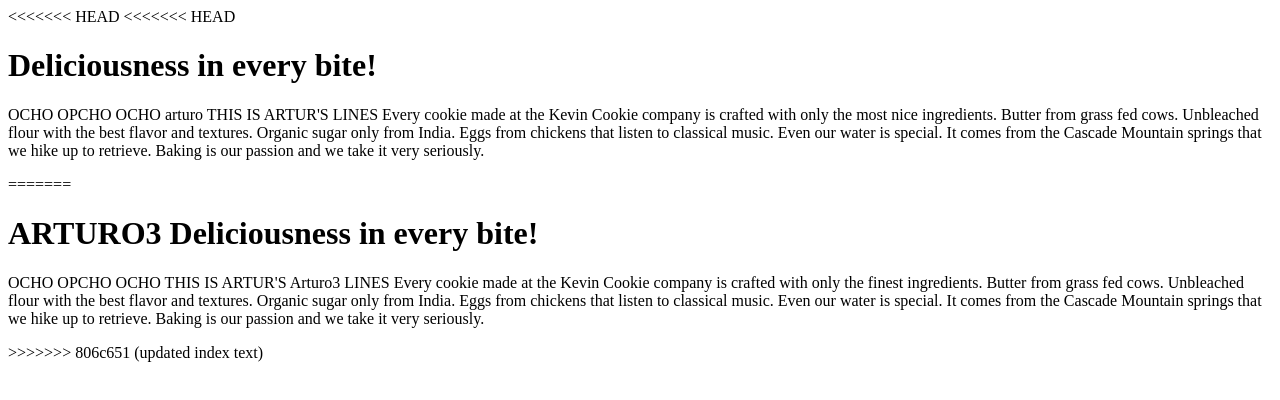
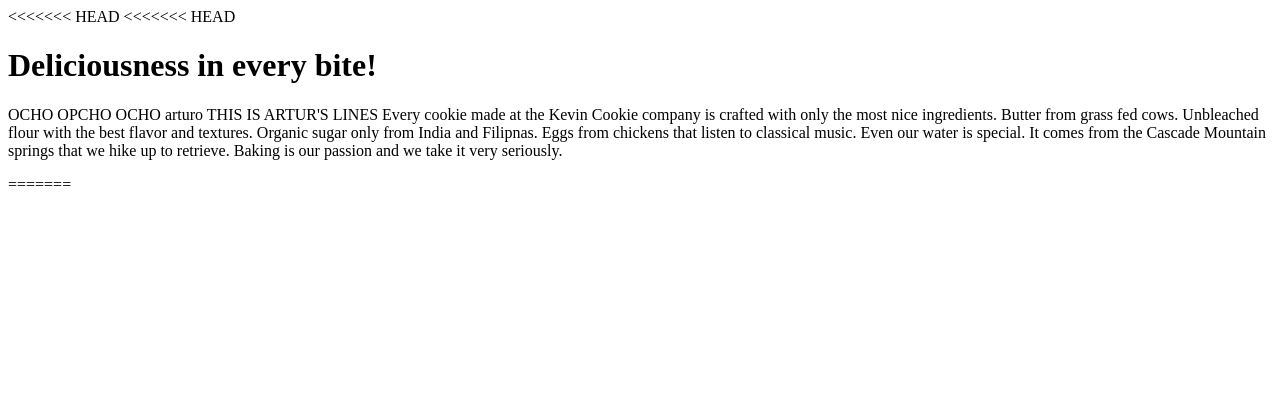
Before and after one commit to r2damianster/practice, a plain HTML site: page index.htm in a window 1280 px wide. Drawn offline with Linux system fonts and the light colour scheme.

Commit message:
Filipinas y No conflicto.htm

```diff
--- a/index.htm
+++ b/index.htm
@@ -5,11 +5,8 @@
 <<<<<<< HEAD
 <<<<<<< HEAD
 <h1>Deliciousness in every bite!</h1>
-<p>OCHO OPCHO OCHO arturo THIS IS ARTUR'S LINES Every cookie made at the Kevin Cookie company is crafted with only the most nice ingredients. Butter from grass fed cows. Unbleached flour with the best flavor and textures. Organic sugar only from India. Eggs from chickens that listen to classical music. Even our water is special. It comes from the Cascade Mountain springs that we hike up to retrieve. Baking is our passion and we take it very seriously.</p>
+<p>OCHO OPCHO OCHO arturo THIS IS ARTUR'S LINES Every cookie made at the Kevin Cookie company is crafted with only the most nice ingredients. Butter from grass fed cows. Unbleached flour with the best flavor and textures. Organic sugar only from India and Filipnas. Eggs from chickens that listen to classical music. Even our water is special. It comes from the Cascade Mountain springs that we hike up to retrieve. Baking is our passion and we take it very seriously.</p>
 =======
-<h1>ARTURO3 Deliciousness in every bite!</h1>
-<p>OCHO OPCHO OCHO THIS IS ARTUR'S Arturo3 LINES Every cookie made at the Kevin Cookie company is crafted with only the finest ingredients. Butter from grass fed cows. Unbleached flour with the best flavor and textures. Organic sugar only from India. Eggs from chickens that listen to classical music. Even our water is special. It comes from the Cascade Mountain springs that we hike up to retrieve. Baking is our passion and we take it very seriously.</p>
->>>>>>> 806c651 (updated index text)
 
 </body>
 </html>
```
